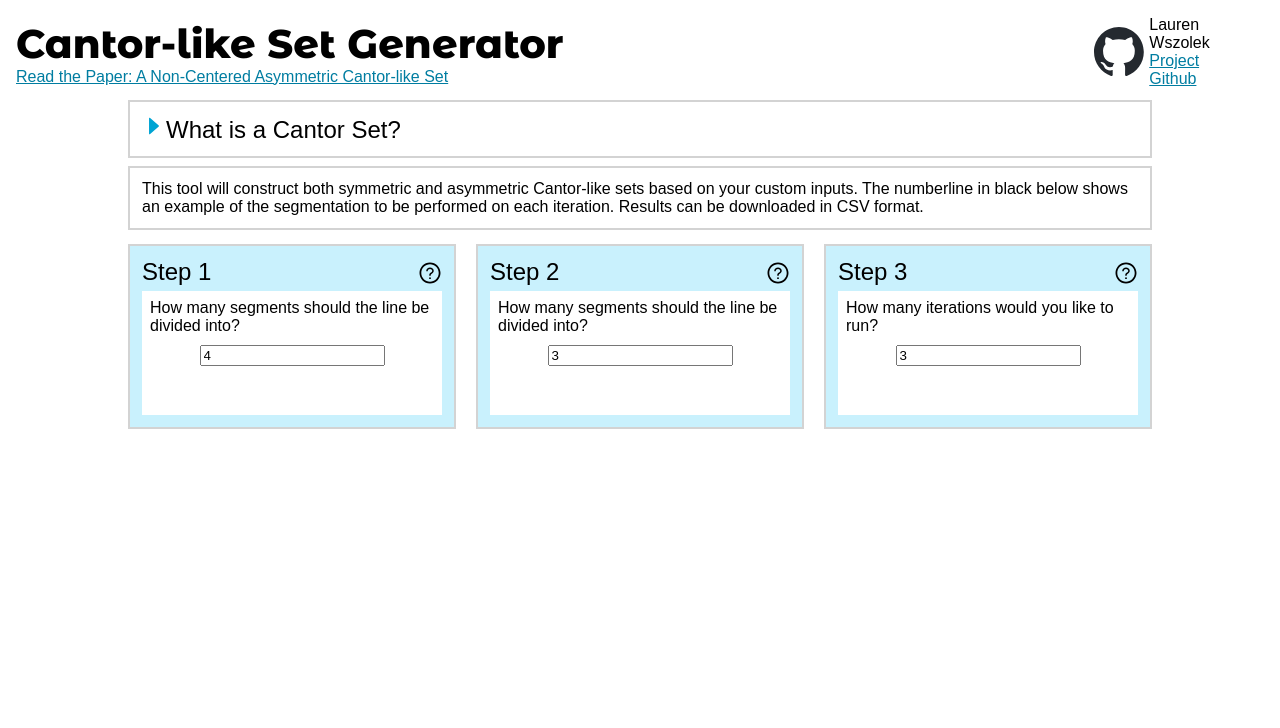
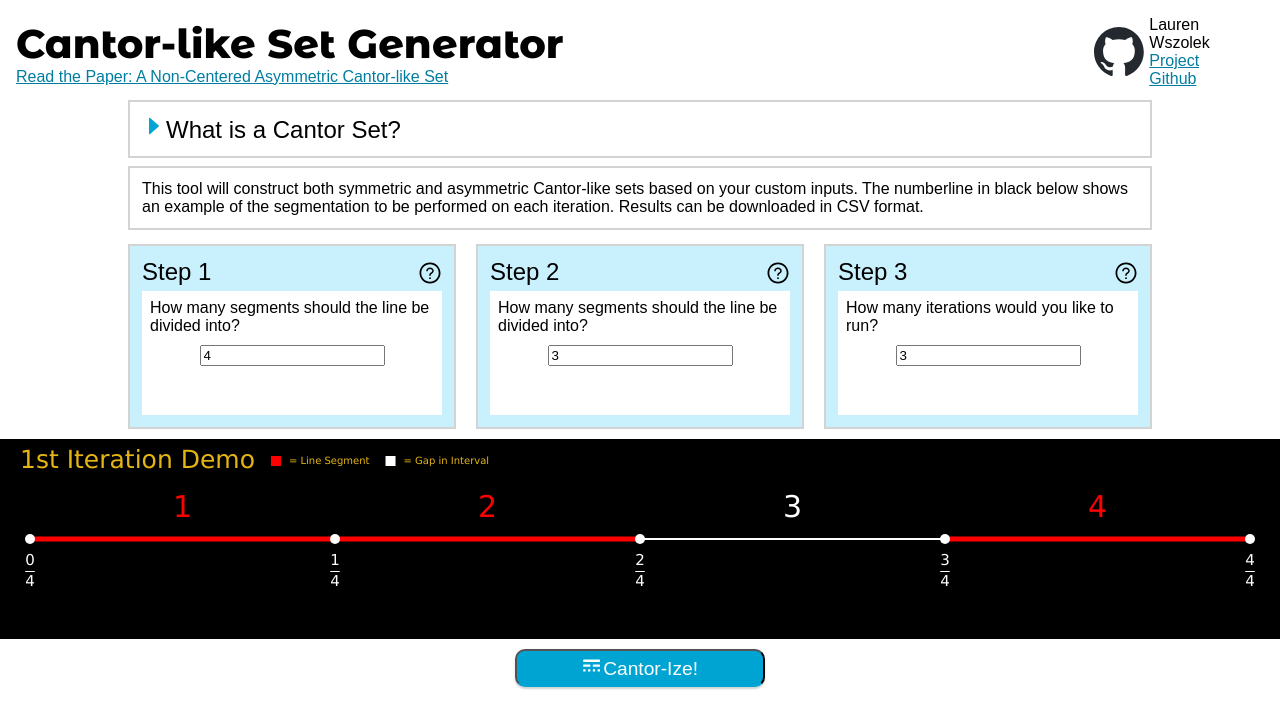
Before and after one commit to bambery/cantor_3-4_react, a React (Create React App) app: page / in a window 1280 px wide. Shown: the top 728 px of the page. Built offline with nearby package versions, Linux system fonts and the light colour scheme; a web font is replaced by a local one.

Commit message:
moving the 3 steps into their own component

```diff
--- a/src/App.js
+++ b/src/App.js
@@ -9,7 +9,7 @@ import { maxIter, maxSegments, minSegments, stateDefaults } from './shared/const
 
 import Header from './components/Header'
 import ErrorNotification from './components/ErrorNotification'
-import SetupCantor from './components/SetupCantor'
+import GenerateCantor from './components/GenerateCantor'
 import ButtonSet from './components/ButtonSet'
 import CantorResults from './components/CantorResults'
 import Demo from './components/Demo'
@@ -232,7 +232,7 @@ function App() {
             <Header/>
             { notification && showNotification() }
             <Introduction />
-            <SetupCantor setNotification={setNotification}/>
+            <GenerateCantor setNotification={setNotification}/>
         </main>
     )
 }
--- a/src/components/ButtonSet.js
+++ b/src/components/ButtonSet.js
@@ -1,20 +1,21 @@
 import React from 'react'
 import PropTypes from 'prop-types'
+import styles from './ButtonSet.module.css'
 //import { AiOutlineDownload, AiOutlineCloseCircle } from 'react-icons/ai'
 
 const ButtonSet = ({ buttonSetConfig }) => {
 
     return(
-        <div className='button-set'>
+        <div className={styles.buttonSet}>
             { Object.values(buttonSetConfig).map((config, i) =>
                 <button
                     key={i}
-                    className={`button ${config['color']}`}
+                    className={`${styles.button} ${styles[ config['color'] ]}`}
                     onClick={config['onClick']}
                     type={config['type']}
                     disabled={config['disabled']}
                 >
-                    <span className='icon'>
+                    <span className={styles.icon}>
                         {config['icon']
                             ? React.createElement(config['icon'], { className: 'icon' })
                             : ''}
--- /dev/null
+++ b/src/components/ButtonSet.module.css
@@ -0,0 +1,55 @@
+.buttonSet {
+    display: flex;
+    justify-content: center;
+    row-gap: 10px;
+}
+
+.button {
+    width: 250px;
+    padding: 5px;
+    color: white;
+    border-radius:10px;
+    outline: 0;
+    text-transform: capitalize;
+    margin: 10px 10px;
+    box-shadow: 0px 2px 2px lightgray;
+    border-bottom: 2px solid transparent;
+    transition: ease background-color 250ms;
+    font-size: 1.2em;
+    text-align: center;
+}
+
+.button-blue {
+    background-color: var(--color-bluish);
+}
+
+.button-blue:hover {
+    background-color: var(--color-dark-bluish);
+}
+
+.button-gray {
+    background-color: var(--color-gray);
+}
+
+.button-gray:hover {
+    background-color: var(--color-dark-gray);
+}
+
+.button:disabled {
+    background-color: gray;
+}
+
+.button-green {
+    background-color: var(--color-green)
+}
+
+.button-green:hover {
+    background-color: var(--color-dark-green)
+}
+
+.icon {
+    height: 1.2em;
+    width: 1.2em;
+    vertical-align: bottom;
+    padding: 0 2px 0 0;
+}
--- a/src/components/SetupCantor.js
+++ b/src/components/CantorInputs.js
@@ -1,37 +1,17 @@
 import React from 'react'
 import { useState, useEffect } from 'react'
 import PropTypes from 'prop-types'
+import { minSegments, maxSegments, maxIter } from '../shared/constants'
+import SetupStep from './SetupStep'
+import styles from './CantorInputs.module.css'
 
-import Cantor from '../models/cantor'
-import SetupStep from './SetupStep'
-import Demo from './Demo'
-import styles from './SetupCantor.module.css'
-import { minSegments, maxSegments, maxIter, stateDefaults } from '../shared/constants'
-
-const SetupCantor = ({ setNotification }) => {
-    const [setup, setSetup] = useState({
-        'numSegments':  stateDefaults['numSegments'],
-        'toRemove':     stateDefaults['toRemove'],
-        'numIter':      stateDefaults['numIter']
-    })
+const CantorInputs = ({ setup, setSetup, formErrors, setFormErrors, disableSubmit, setDisableSubmit, displayResults }) => {
 
     const [setupStr, setSetupStr] = useState({
-        'numSegments':  stateDefaults['numSegments'].toString(),
-        'toRemove':     stateDefaults['toRemove'].toString(),
-        'numIter':      stateDefaults['numIter'].toString()
+        'numSegments':  setup['numSegments'] ? setup['numSegments'].toString() : '',
+        'toRemove':     setup['toRemove'] ? setup['toRemove'].toString() : '',
+        'numIter':      setup['numIter'] ? setup['numIter'].toString() : ''
     })
-
-    const [formErrors, setFormErrors] = useState({
-        'numSegments':  null,
-        'toRemove':     null,
-        'numIter':      null
-    })
-
-    const [cantor, setCantor] = useState(null)
-    const [displayResults, setDisplayResults] = useState(false)
-    const [disableCanvas, setDisableCanvas] = useState(false)
-    const [disableSubmit, setDisableSubmit] = useState(false)
-    const [loading, setLoading] = useState(false)
 
     const handleNumSegmentsChange = (event) => {
         const newSetupStr = {
@@ -90,59 +70,9 @@ const SetupCantor = ({ setNotification }) => {
         }
     ]
 
-    // on first page load, present a default 3/4 set
-    useEffect( () => {
-        setCantor( new Cantor(setup.numSegments, setup.toRemove, setup.numIter) )
-    }, [])
-
-    useEffect( () => {
-        if(loading) {
-            try {
-                let newCantor = new Cantor(setup.numSegments, setup.toRemove, setup.numIter)
-                setCantor(newCantor)
-                setDisplayResults(true)
-                setLoading(false)
-            } catch(e) {
-                setNotification(e)
-                setCantor( new Cantor(setup.numSegments, setup.toRemove, 1) )
-                setLoading(false)
-            }
-        }
-    }, [ loading ])
-
-
-
-    const anyErrors = (specific=null) => {
-        if(specific){
-            return !!formErrors[specific]
-        } else {
-            return Object.values(formErrors).reduce((acc, curr) => acc || !!curr, false)
-        }
-    }
-
-    const handleCantorizeClick = (event) => {
-        event.preventDefault()
-        setNotification()
-        if(anyErrors()){
-            return
-        }
-
-        setLoading(true)
-        /*
-        try {
-            let newCantor = new Cantor(numSegments, toRemove, numIter)
-            setCantor(newCantor)
-            setDisplayResults(true)
-        } catch(e) {
-            setNotification(e)
-            setCantor( new Cantor(numSegments, toRemove, 1) )
-        }
-        */
-    }
-
     const errorMessages = {
         'numSegments': `Please enter a number between ${minSegments} and ${maxSegments}.`,
-        'toRemove': `Please enter a comma-separated list of numbers between 2 and ${parseInt(setupStr.numSegments) - 1}. The first and last intervals may not be removed.`,
+        'toRemove': `Please enter a comma-separated list of numbers between 2 and ${parseInt(setupStr['numSegments']) - 1}. The first and last intervals may not be removed.`,
         'numIter': `Please enter a number between 1 and ${maxIter}.`,
         'youDidACantor': 'Because you entered 3 in step 1, you have chosen to form the Cantor Set! Your only choice in this field is 2 :)'
     }
@@ -192,7 +122,7 @@ const SetupCantor = ({ setNotification }) => {
                 let hasError = !arr.every( (val) => val > 1 && val < parseInt(setupStr.numSegments) )
                 if(!hasError){
                     // does this check need to happen? doesnt react do this?
-                    if(JSON.stringify(arr) !== JSON.stringify(setup.toRemove)){
+                    if(JSON.stringify(arr) !== JSON.stringify(setup['toRemove'])){
                         newSetup.toRemove = arr
                         setSetup(newSetup)
                     }
@@ -236,29 +166,20 @@ const SetupCantor = ({ setNotification }) => {
         )
     }
 
-    function renderDemo() {
-        return(
-            <Demo
-                cantorIter = {cantor.iterations[0]}
-                isDemo={true}
-                loading={loading}
-                disableCanvas={disableCanvas}
-                toRemove={setup.toRemove}
-            />
-        )
-    }
-
     return(
-        <form autoComplete='off' onSubmit={handleCantorizeClick}>
-            <div className={styles.setupCantor}>
-                {stepConfig.map(s => renderSetupStep(s))}
-            </div>
-        </form>
+        <div className={styles.setupCantor}>
+            {stepConfig.map(s => renderSetupStep(s))}
+        </div>
     )
 }
-
-SetupCantor.propTypes = {
-    setNotification:    PropTypes.func.isRequired,
+CantorInputs.propTypes = {
+    setup:              PropTypes.object.isRequired,
+    setSetup:           PropTypes.func.isRequired,
+    formErrors:         PropTypes.object.isRequired,
+    setFormErrors:      PropTypes.func.isRequired,
+    disableSubmit:      PropTypes.bool.isRequired,
+    setDisableSubmit:   PropTypes.func.isRequired,
+    displayResults:     PropTypes.bool.isRequired
 }
 
-export default SetupCantor
+export default CantorInputs
--- a/src/components/Demo.js
+++ b/src/components/Demo.js
@@ -1,10 +1,24 @@
 import React from 'react'
 import PropTypes from 'prop-types'
 import Numberline from './Numberline'
+import ButtonSet from './ButtonSet'
 import IntervalCollection from '../models/interval_collection'
 import RiseLoader from 'react-spinners/RiseLoader'
+import { BsBorderStyle } from 'react-icons/bs'
 
-const Demo = ({ cantorIter, isDemo, disableCanvas, loading, toRemove }) => {
+const Demo = ({ cantorIter, isDemo, disableCanvas, loading, toRemove, disableSubmit, handleCantorizeClick }) => {
+
+    const setupButtonConfig = {
+        'cantorize': {
+            'text':     'Cantor-ize!',
+            'color':    'button-blue',
+            'type':     'submit',
+            'disabled': disableSubmit,
+            'icon':     BsBorderStyle,
+            'onClick':  handleCantorizeClick,
+        }
+    }
+
     return (
         <div className='spinner-parent'>
             <div className={ `${ loading ? '' : 'hidden'} loading-spinner`} >
@@ -19,16 +33,19 @@ const Demo = ({ cantorIter, isDemo, disableCanvas, loading, toRemove }) => {
                     toRemove={toRemove}
                 />
             </div>
+            <ButtonSet buttonSetConfig={setupButtonConfig}/>
         </div>
     )
 }
 
 Demo.propTypes = {
-    cantorIter:     PropTypes.instanceOf(IntervalCollection),
-    isDemo:         PropTypes.bool,
-    disableCanvas:  PropTypes.bool,
-    loading:        PropTypes.bool,
-    toRemove:       PropTypes.array
+    cantorIter:         PropTypes.instanceOf(IntervalCollection),
+    isDemo:             PropTypes.bool,
+    disableCanvas:      PropTypes.bool,
+    loading:            PropTypes.bool,
+    toRemove:           PropTypes.array,
+    disableSubmit:      PropTypes.bool.isRequired,
+    handleCantorizeClick:   PropTypes.func.isRequired
 }
 
 export default Demo
--- /dev/null
+++ b/src/components/GenerateCantor.js
@@ -0,0 +1,113 @@
+import React from 'react'
+import { useState, useEffect } from 'react'
+import PropTypes from 'prop-types'
+
+import Cantor from '../models/cantor'
+import CantorInputs from './CantorInputs'
+import SetupStep from './SetupStep'
+import Demo from './Demo'
+import styles from './GenerateCantor.module.css'
+import { stateDefaults } from '../shared/constants'
+
+const GenerateCantor = ({ setNotification }) => {
+    const [setup, setSetup] = useState({
+        'numSegments':  stateDefaults['numSegments'],
+        'toRemove':     stateDefaults['toRemove'],
+        'numIter':      stateDefaults['numIter']
+    })
+
+    const [formErrors, setFormErrors] = useState({
+        'numSegments':  null,
+        'toRemove':     null,
+        'numIter':      null
+    })
+
+    const [cantor, setCantor] = useState( new Cantor(stateDefaults.numSegments, stateDefaults.toRemove, stateDefaults.numIter) )
+    const [displayResults, setDisplayResults] = useState(false)
+    const [disableCanvas, setDisableCanvas] = useState(false)
+    const [disableSubmit, setDisableSubmit] = useState(false)
+    const [loading, setLoading] = useState(false)
+
+
+    useEffect( () => {
+        if(loading) {
+            try {
+                let newCantor = new Cantor(setup.numSegments, setup.toRemove, setup.numIter)
+                setCantor(newCantor)
+                setDisplayResults(true)
+                setLoading(false)
+            } catch(e) {
+                setNotification(e)
+                setCantor( new Cantor(setup.numSegments, setup.toRemove, 1) )
+                setLoading(false)
+            }
+        }
+    }, [ loading ])
+
+    const anyErrors = (specific=null) => {
+        if(specific){
+            return !!formErrors[specific]
+        } else {
+            return Object.values(formErrors).reduce((acc, curr) => acc || !!curr, false)
+        }
+    }
+
+    const handleCantorizeClick = (event) => {
+        event.preventDefault()
+        setNotification()
+        if(anyErrors()){
+            return
+        }
+
+        setLoading(true)
+    }
+
+    const renderDemo = () => {
+        return(
+            <Demo
+                cantorIter = {cantor.iterations[0]}
+                isDemo={true}
+                loading={loading}
+                disableCanvas={disableCanvas}
+                disableSubmit={disableSubmit}
+                handleCantorizeClick={handleCantorizeClick}
+                toRemove={setup.toRemove}
+            />
+        )
+    }
+
+    const renderResults = () => {
+            /*
+            <Results
+
+            >
+            //  show top button
+            //  show numberline
+            //  show bottom
+            */
+        typeof Function.prototype === "function"
+    }
+
+    return(
+        <form autoComplete='off' onSubmit={handleCantorizeClick}>
+            <CantorInputs
+                setup={setup}
+                setSetup={setSetup}
+                formErrors={formErrors}
+                setFormErrors={setFormErrors}
+                disableSubmit={disableSubmit}
+                setDisableSubmit={setDisableSubmit}
+                displayResults={displayResults}
+            />
+            { !displayResults && renderDemo() }
+            {// displayResults && renderResults()
+            }
+        </form>
+    )
+}
+
+GenerateCantor.propTypes = {
+    setNotification:    PropTypes.func.isRequired,
+}
+
+export default GenerateCantor
```
Also changed, not shown: src/index.css (+0 -58 lines), src/components/CantorInputs.module.css (renamed from src/components/SetupCantor.module.css), src/components/GenerateCantor.module.css (added).
